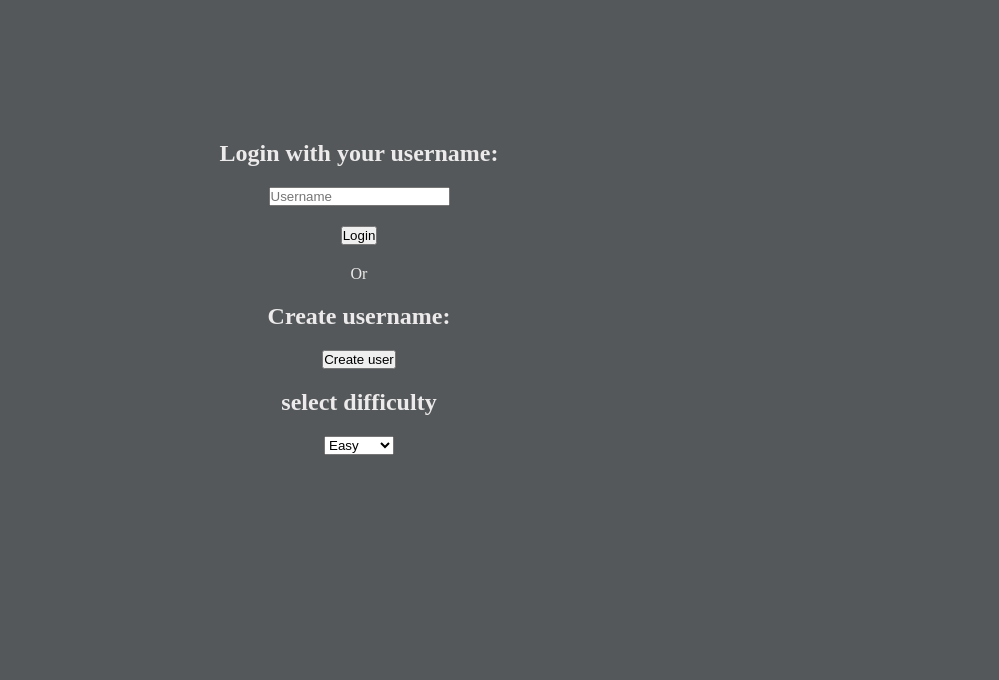
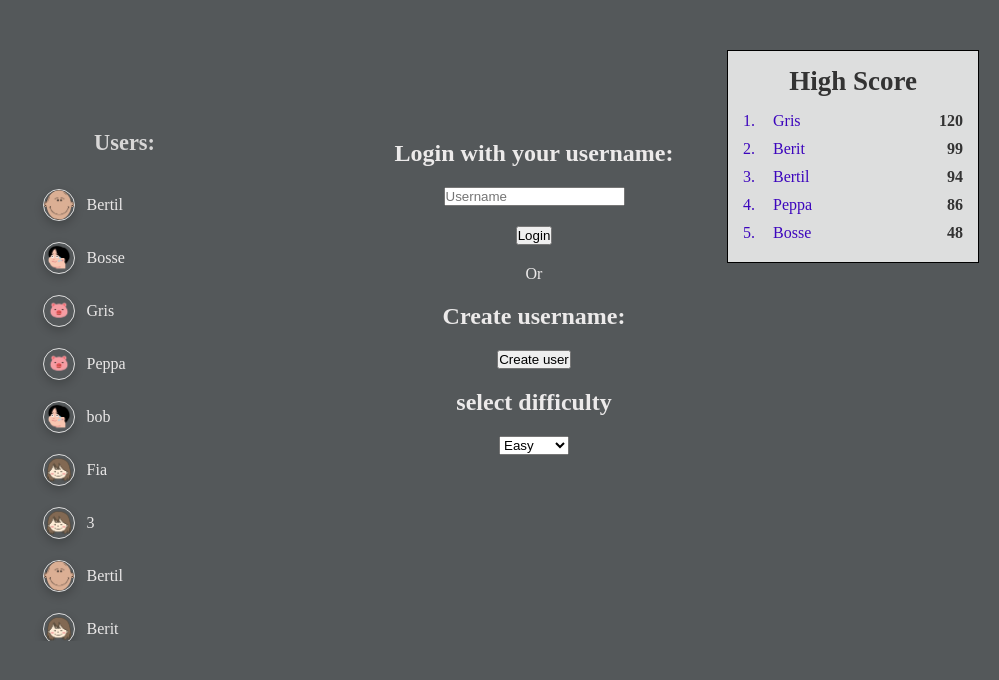
Before and after one commit to OGsko/Game-of-the-year---grupp-4, a website built with Vite: page index.html in a window 1280 px wide. Both pictures are taken after a click on the button "Start Game". Shown: the whole page, without its empty margins (281-1280 px from the left). Built offline with nearby package versions, Linux system fonts and the light colour scheme; data requests are answered from the project's data file.

Commit message:
fixat high score

```diff
--- a/db.json
+++ b/db.json
@@ -390,11 +390,6 @@
       "imageUrl": "avatar1.png"
     },
     {
-      "id": "2",
-      "userName": "Berit",
-      "imageUrl": "avatar2.png"
-    },
-    {
       "id": "3",
       "userName": "Bosse",
       "imageUrl": "avatar3.png"
@@ -418,12 +413,27 @@
       "userName": "Fia",
       "imageUrl": "avatar2.png",
       "id": "45Cm5axwh7g"
+    },
+    {
+      "userName": "3",
+      "imageUrl": "avatar2.png",
+      "id": "Uhg2AVrv7KU"
+    },
+    {
+      "userName": "Bertil",
+      "imageUrl": "avatar1.png",
+      "id": "ou7-jcW4aQs"
+    },
+    {
+      "userName": "Berit",
+      "imageUrl": "avatar2.png",
+      "id": "G4v5JMJeVNU"
     }
   ],
   "scoreboard": [
     {
       "avatarId": "1",
-      "highscore": 0,
+      "highscore": 47,
       "id": "88lcAjqtkrg"
     },
     {
@@ -432,29 +442,39 @@
       "id": "ijcdc1Zt-Sk"
     },
     {
-      "avatarId": "2",
-      "highscore": 39,
-      "id": "uKWkEZr9Z4U"
-    },
-    {
       "avatarId": "4",
       "highscore": 120,
       "id": "CASZ4s9j46k"
     },
     {
       "avatarId": "l1Se4OmS59k",
-      "highscore": 16,
+      "highscore": 86,
       "id": "kkrzxNEZfRg"
     },
     {
       "avatarId": "PbUDdz6WOuY",
-      "highscore": 0,
+      "highscore": 2,
       "id": "svhQbx3CXJo"
     },
     {
       "avatarId": "45Cm5axwh7g",
       "highscore": 0,
       "id": "skN9mspX040"
+    },
+    {
+      "avatarId": "Uhg2AVrv7KU",
+      "highscore": 2,
+      "id": "IooAvaOojlE"
+    },
+    {
+      "avatarId": "ou7-jcW4aQs",
+      "highscore": 94,
+      "id": "H6BAuf68W2k"
+    },
+    {
+      "avatarId": "G4v5JMJeVNU",
+      "highscore": 99,
+      "id": "yvcGak_XDcA"
     }
   ],
   "$schema": "./node_modules/json-server/schema.json"
--- a/src/game.ts
+++ b/src/game.ts
@@ -1,11 +1,13 @@
 import p5 from 'p5';
 import { renderQuestion } from './modules/question';
 import { getSelectedQuestions, saveScore, getScore, getCurrentQuestionIndex, updateQuestionIndex, currentQuestionIndex } from './modules/state';
-import type { Question } from './interface';
+import type { Avatar, Question } from './interface';
 import { shakeScreen } from './modules/effects';
 import { drawGameOver } from './modules/gameover';
 import { drawResetButton, getResetSettings } from './modules/resetGame';
 import { drawWin } from './modules/win';
+import { renderAvatarList } from './modules/displayavatars';
+
 
 const clearQuestion = () => {
   const qContainer = document.querySelector(".question-container");
@@ -84,6 +86,7 @@ export const gameSketch = (chosenImg: string, id: string, scoreRowId?: string) =
   // Återställer allt om liven är slut
   if (lives <= 0) {
     p.resetMatrix();
+    showleaderboard();
     drawGameOver(p, () => {
        clearQuestion();
       masterMood = 'neutral';
@@ -99,7 +102,7 @@ export const gameSketch = (chosenImg: string, id: string, scoreRowId?: string) =
       waitingForAnswer = false;
       isHandlingQuestion = false;
       updateQuestionIndex(0)
-    });
+     }, score);
     return;
 
   }
@@ -418,7 +421,7 @@ if (currentQuestionIndex >= 10) {
         laptops = [600, 1000, 1400];
         brokenLaptops = [false, false, false];
         hasJumpedOver = [false, false, false];
-      });
+      }, score);
       return;
     }
   }
@@ -495,4 +498,70 @@ if (currentQuestionIndex >= 10) {
   hasJumpedOver = [false, false, false]
   brokenLaptops = [false, false, false]
   isHandlingQuestion = false
+
+};
+
+export async function showleaderboard() {
+    const listContainer = document.querySelector("#score-list");
+    if (!listContainer) return;
+
+     try {
+      const scoreRes = await fetch("http://localhost:3000/scoreboard");
+      const allScores = await scoreRes.json();
+
+      const avatarRes = await fetch("http://localhost:3000/avatars");
+      const allAvatars: Avatar[] = await avatarRes.json();
+
+
+        allScores.sort((a: any, b: any) => b.highscore - a.highscore);
+        const topFiveScores = allScores.slice(0, 5);
+
+        listContainer.replaceChildren();
+
+
+        topFiveScores.forEach((entry: any, index: number) => {
+            const matchingAvatar =allAvatars.find((a: any) => a.id === entry.id || a.id === entry.avatarId);
+            const displayName = matchingAvatar ? matchingAvatar.userName : "Okänd";
+            const li = document.createElement("li");
+
+            const rankDisplay = document.createElement("span");
+            rankDisplay.className = ("player-rank");
+            rankDisplay.textContent = `${index + 1}. `;
+
+            const userIdent = document.createElement("span");
+            userIdent.className = "player-name";
+
+            userIdent.textContent = `${displayName} `;
+
+            const scoreSpan = document.createElement("span");
+            scoreSpan.className = "player-score";
+            scoreSpan.textContent = entry.highscore.toString();
+
+            li.append(rankDisplay, userIdent, scoreSpan);
+            listContainer.appendChild(li);
+        });
+    } catch (err) {
+        console.error("Felsökning:", err);
     }
+}
+
+    /*const response = await fetch("http://localhost:3000/scoreboard");
+    const allScores = await response.json();
+
+    allScores.sort((a: any, b: any) => b.highscore - a.highscore);
+    const topFiveScores = allScores.slice(0, 5);
+
+    if (allScores.length === 0) {
+        listContainer.innerHTML = "<li>No scores yet</li>";
+        return;
+    }
+
+    listContainer.innerHTML = topFiveScores
+    .map((entry: any) => `
+        <li>
+            <span class="player-name">${entry.id}</span>:
+            <span class="player-score">${entry.highscore}</span>
+        </li>
+    `)
+    .join("");
+}*/
--- a/src/modules/gameover.ts
+++ b/src/modules/gameover.ts
@@ -1,6 +1,27 @@
 import p5 from 'p5';
+import type { Scoreboard } from '../interface';
+import { showleaderboard } from '../game.ts';
 
-export const drawGameOver = (p: p5, onRestart: () => void) => {
+let hasSaved = false;
+
+export const drawGameOver = (p: p5, onRestart: () => void, finalScore: number) => {
+
+ if (!hasSaved && finalScore !== undefined) {
+    const playerName = localStorage.getItem("playerName") || "Spelare";
+    const rawData = localStorage.getItem("Highscores");
+    const allScores: Scoreboard[] = JSON.parse(rawData || "[]");
+
+    allScores.push({
+      id: playerName,
+      highscore: finalScore,
+      avatarId: ""
+    });
+
+    localStorage.setItem("Highscores", JSON.stringify(allScores));
+    hasSaved = true;
+    showleaderboard(); // Uppdatera leaderboarden direkt
+  }
+
   p.push();
   p.resetMatrix();
 
--- a/src/modules/login.ts
+++ b/src/modules/login.ts
@@ -7,10 +7,11 @@ import { saveSelectedQuestions } from './state';
 import { renderAvatarList } from './displayavatars';
 import { deleteAccount } from './delete';
 
+
 export default function avatarChoise() {
-    const body = document.querySelector("body");
+    const appContent = document.querySelector("#app-content");
 
-    body?.replaceChildren();
+    appContent?.replaceChildren();
 
     const avatarContainer = document.createElement("div");
     avatarContainer.id = "avatarContainer";
@@ -51,7 +52,7 @@ export default function avatarChoise() {
     difficultyInput.add(hardOpt)
     //--------------------------------------------------
 
-    body?.append(avatarContainer);
+    appContent?.append(avatarContainer);
     avatarContainer.append(logInText, userNameInput, logInBtn, or, createUserText, createBtn, difficultyText, difficultyInput);
 
     // Loggar in om användare finns
@@ -92,10 +93,10 @@ export default function avatarChoise() {
     const currentScore = userHighscore?.highscore || 0;
                 console.log(`Welcome ${username}! Highscore: ${currentScore}`);
 
-                body?.replaceChildren();
+                appContent?.replaceChildren();
                 const gameContainer = document.createElement("div");
                 gameContainer.id = "gameContainer";
-                body?.append(gameContainer);
+                appContent?.append(gameContainer);
 
                 await renderAvatarList();
                 deleteAccount(foundUser, allScores || []);
@@ -205,10 +206,10 @@ export default function avatarChoise() {
                     const newScoreData = await scoreResponse.json();
                     const allScores = await fetchScoreBoard();
 
-                    body?.replaceChildren();
+                    appContent?.replaceChildren();
                     const gameContainer = document.createElement("div");
                     gameContainer.id = "gameContainer";
-                    body?.append(gameContainer);
+                    appContent?.append(gameContainer);
 
                     await renderAvatarList();
                     // Använder den skapade användaren för delete-funktionen
@@ -225,3 +226,27 @@ export default function avatarChoise() {
         });
     })
 }
+export async function showleaderboard() {
+    const listContainer = document.querySelector("#score-list");
+    if (!listContainer) return;
+
+    // Hämta lokala poäng (eller kör fetchScoreBoard() om du vill ha live-data)
+    const allScores = JSON.parse(localStorage.getItem("Highscores") || "[]");
+
+    allScores.sort((a: any, b: any) => b.highscore - a.highscore);
+    const topFiveScores = allScores.slice(0, 5);
+
+    if (allScores.length === 0) {
+        listContainer.innerHTML = "<li>No scores yet</li>";
+        return;
+    }
+
+    listContainer.innerHTML = topFiveScores
+    .map((entry: any) => `
+        <li>
+            <span class="player-name">${entry.id}</span>:
+            <span class="player-score">${entry.highscore}</span>
+        </li>
+    `)
+    .join("");
+}
--- a/src/modules/question.ts
+++ b/src/modules/question.ts
@@ -1,7 +1,7 @@
 import { fetchQuestion } from "./fetch";
 import type { Question } from "../interface";
 import { getScore, saveScore, incrementQuestionIndex, getCurrentQuestionIndex } from "./state";
-import { winState, drawWin } from "./win";
+import { drawWin } from "./win";
 
 import p5 from "p5"
 
--- a/src/modules/startpage.ts
+++ b/src/modules/startpage.ts
@@ -1,14 +1,28 @@
 import { renderAvatarList } from "./displayavatars.ts";
 import avatarChoise from "./login.ts";
+import type { Scoreboard } from "../interface.ts";
+import { showleaderboard } from "../game.ts";
+
 
 export function startPage() {
     const body = document.querySelector("body");
     body?.replaceChildren();
 
-    renderAvatarList();
+    const leaderboardContainer = document.createElement("div");
+    leaderboardContainer.id = "leaderboard-container";
 
-    const mainContent = document.createElement("div");
+    const header = document.createElement("h2");
+    header.textContent = "High Score";
+
+    const scoreList = document.createElement("ul");
+    scoreList.id = "score-list";
+
+     leaderboardContainer.append(header, scoreList);
+    body?.append(leaderboardContainer);
+
+    const mainContent = document.createElement("div"); // HÄR SKAPAS VARIABELN
     mainContent.className = "main-start-content";
+    mainContent.id = "app-content";
 
     const welcome = document.createElement("h1");
     welcome.textContent = "Welcome";
@@ -17,12 +31,18 @@ export function startPage() {
     playBtn.textContent = "Start Game";
     playBtn.className = "playBtn";
 
+    const avatarBox = document.createElement("div");
+    avatarBox.id = "avatar-display-area";
+
     const gameInfo = document.createElement("div");
     gameInfo.className = "gameInfo";
 
-    mainContent.append(welcome, playBtn, gameInfo);
+    mainContent.append(welcome, playBtn, gameInfo, avatarBox);
 
     body?.append(mainContent);
+
+    showleaderboard();
+    renderAvatarList();
 
     playBtn.addEventListener("click", () => {
         avatarChoise();
--- a/src/styles/layout/_loginPage.scss
+++ b/src/styles/layout/_loginPage.scss
@@ -34,3 +34,70 @@ img {
     border-color: #cedbe0;
     }
 }
+
+#scoreBoardSide {
+    text-align: left;
+    padding-left: 25px;
+
+    li {
+        font-family: 'Courier New', Courier, monospace;
+        margin-bottom: 8px;
+
+    }
+}
+
+#leaderboard-container {
+    position: absolute;
+    right: 20px;
+    top: 50px;
+    background: rgba(255, 255, 255, 0.8); //Lite genomskinlig vit bakgrund
+    width: 220px;
+    padding: 15px;
+    border: 1px solid #000000;
+    z-index: 100;
+    pointer-events: none;
+
+    display: flex;
+    flex-direction: column;
+    align-items: stretch;
+}
+
+#leaderboard-container h2 {
+    display: block;
+    width: 100%;
+    font-size: 27px;
+    margin: 0 0 10px 0;
+    text-align: center;
+    color: #333;
+}
+
+#score-list {
+    display: block;
+    width: 100%;
+
+}
+
+#score-list li {
+    display: flex;
+    align-self: center;
+    padding: 5px 0;
+    color: rgb(60, 5, 189);
+    width: 100%;
+}
+.player-rank {
+    width: 30px;
+    flex-shrink: 0;
+}
+.player-name {
+    flex-grow: 1;
+    text-align: left;
+    white-space: nowrap;
+    overflow: hidden;
+    text-overflow: ellipsis;
+    margin-right: 10px;
+}
+
+.player-score {
+    font-weight: bold;
+    color: #333;
+}
```
Also changed, not shown: index.html (+5 -0 lines). Lines whose indentation alone changed are shown as unchanged.
